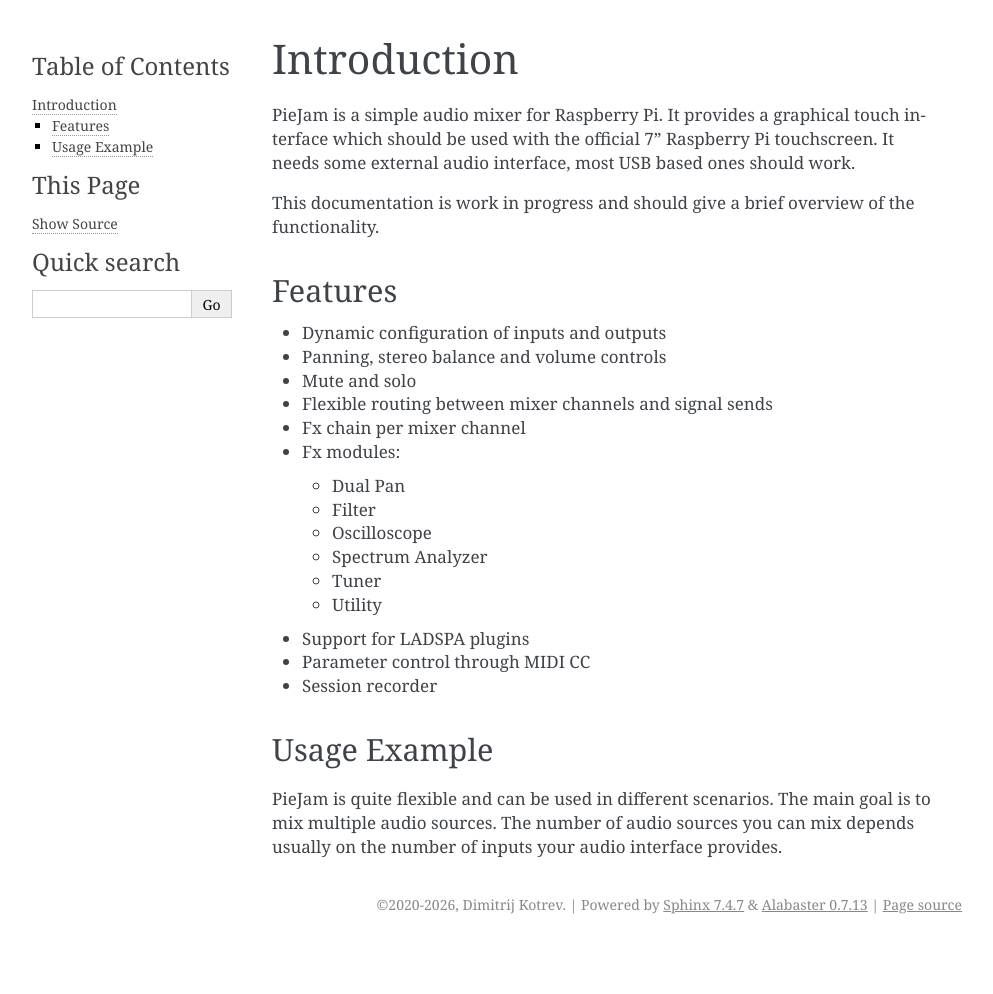
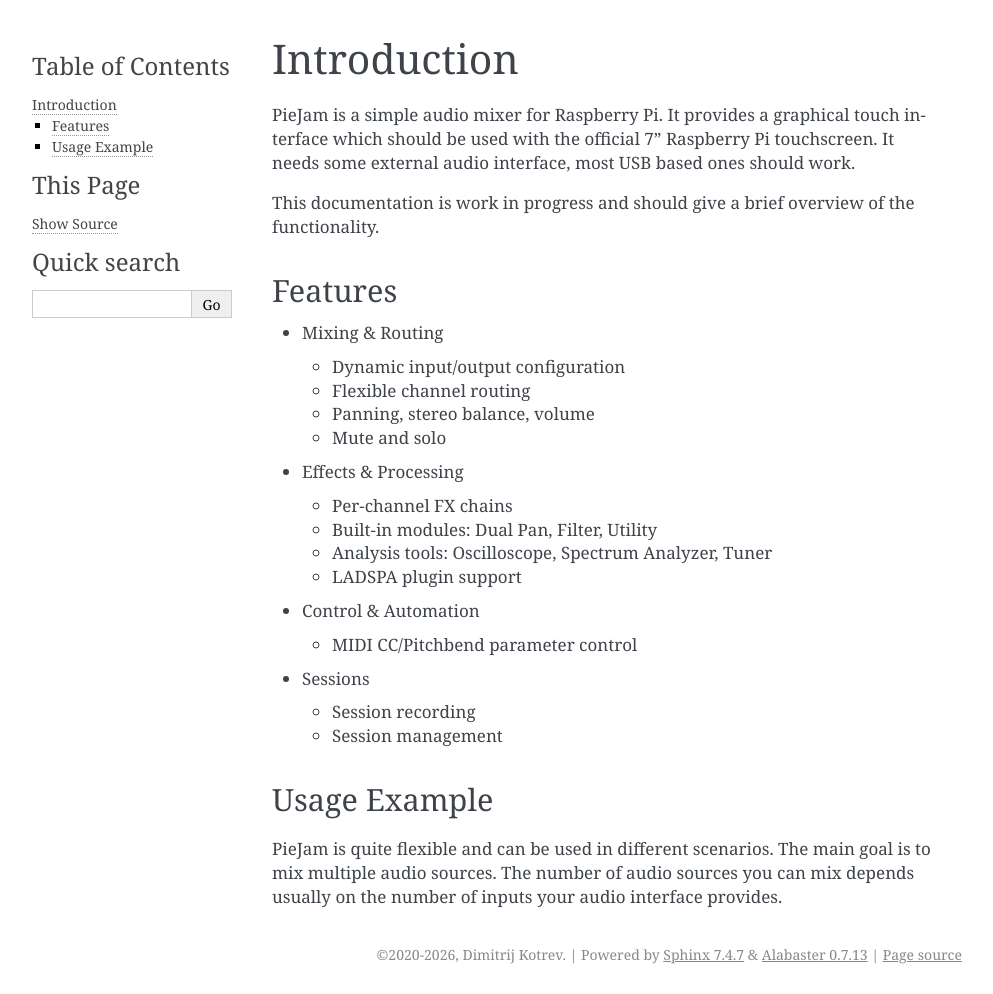
Before and after one commit to nooploop/piejam_docs, a Sphinx documentation site: the page built from source/introduction.rst, in a window 1280 px wide. Shown: the whole page, without its empty margins (148-1141 px from the left). Built offline with Sphinx 7.4.7, drawn with Linux system fonts in a browser that asks for light colours; before the commit the page ends 944 px from its top, so only the background shows below that.

Commit message:
update for PieJam v0.12.0

```diff
--- a/source/introduction.rst
+++ b/source/introduction.rst
@@ -11,23 +11,28 @@
 Features
 --------
 
-* Dynamic configuration of inputs and outputs
-* Panning, stereo balance and volume controls
-* Mute and solo
-* Flexible routing between mixer channels and signal sends
-* Fx chain per mixer channel
-* Fx modules:
+* Mixing & Routing
 
-  * Dual Pan
-  * Filter
-  * Oscilloscope
-  * Spectrum Analyzer
-  * Tuner
-  * Utility
+  * Dynamic input/output configuration
+  * Flexible channel routing
+  * Panning, stereo balance, volume
+  * Mute and solo
 
-* Support for LADSPA plugins
-* Parameter control through MIDI CC
-* Session recorder
+* Effects & Processing
+
+  * Per-channel FX chains
+  * Built-in modules: Dual Pan, Filter, Utility
+  * Analysis tools: Oscilloscope, Spectrum Analyzer, Tuner
+  * LADSPA plugin support
+
+* Control & Automation
+
+  * MIDI CC/Pitchbend parameter control
+
+* Sessions
+
+  * Session recording
+  * Session management
 
 Usage Example
 -------------
--- a/source/setup.rst
+++ b/source/setup.rst
@@ -54,7 +55,7 @@
 to boot as fast as possible and start PieJam. There are prebuilt images
 of this system, which you can download here:
 
-https://github.com/nooploop/piejam_os/releases/tag/v0.10.0
+https://github.com/nooploop/piejam_os/releases/tag/v0.12.0
 
 Download the image for your version of Raspberry Pi and flash it to a SDHC card.
 
```
Also changed, not shown: other parts of source/setup.rst (+2 -1 lines), source/tutorial.rst (+177 -76 lines), source/images/mixer_aux_sends_view.png (added), source/images/settings_display.png (added), source/images/settings_session.png (added).
